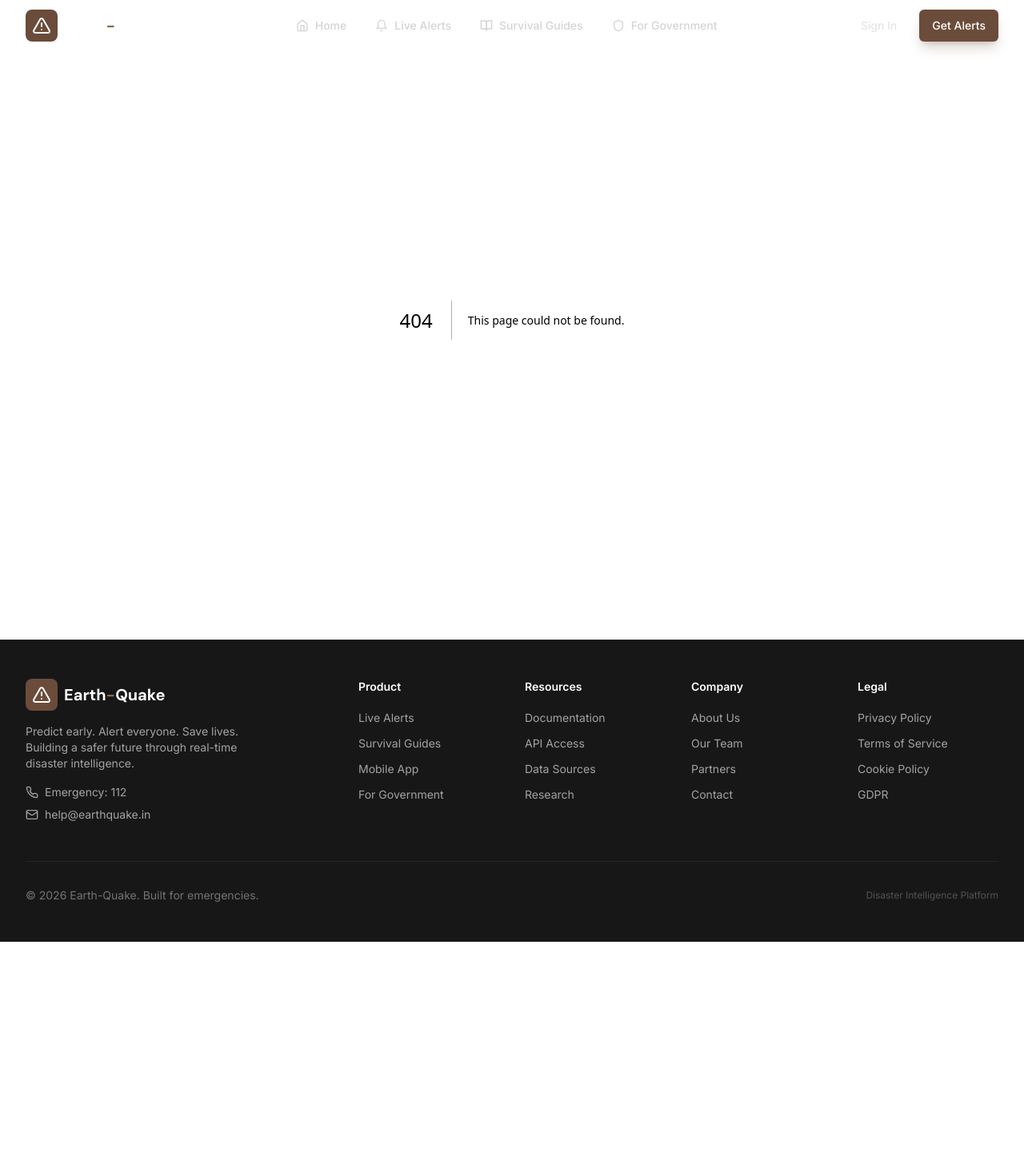
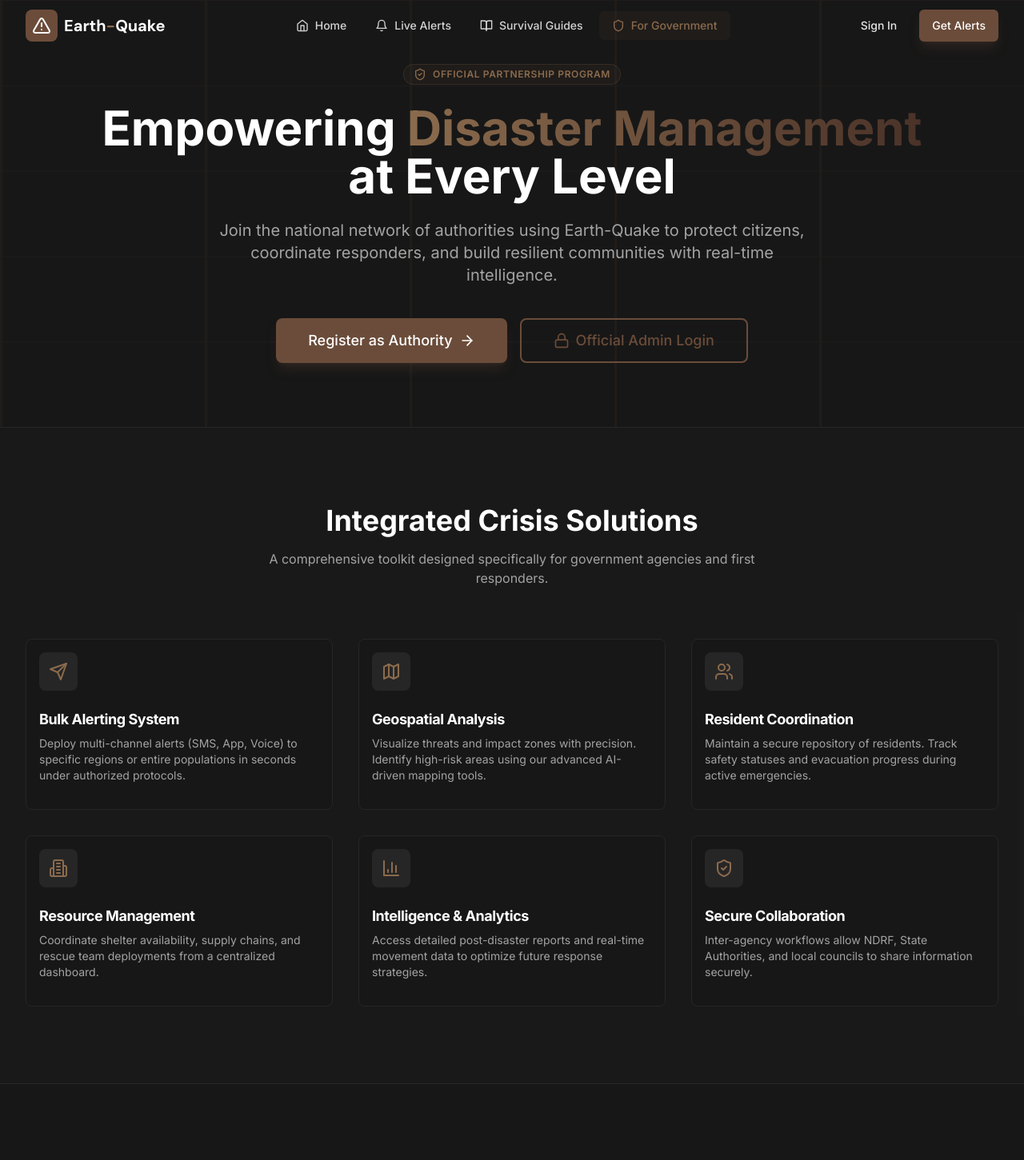
Before and after one commit to Atharvkulshrestha08/Earth-Quake, a Next.js app: page /government in a window 1280 px wide. Before the commit this address had no page. Shown: the top 1451 px of the page at 80% size. Before the commit the page ends 1178 px from the top, so only its background shows below. Built offline with nearby package versions, Linux system fonts and the light colour scheme.

Commit message:
feat: implement government landing page and update navigation links

```diff
--- /dev/null
+++ b/src/app/government/page.tsx
@@ -0,0 +1,175 @@
+import Link from "next/link";
+import {
+  Building2,
+  ShieldCheck,
+  Users,
+  BarChart3,
+  Send,
+  Map as MapIcon,
+  ArrowRight,
+  Lock
+} from "lucide-react";
+import { Button } from "@/components/ui/button";
+import { Card, CardContent, CardHeader, CardTitle, CardDescription } from "@/components/ui/card";
+
+export default function GovernmentPage() {
+  return (
+    <div className="flex flex-col min-h-screen">
+      {/* Hero Section */}
+      <section className="relative py-20 overflow-hidden bg-neutral-900 border-b border-neutral-800">
+        <div className="absolute inset-0 opacity-10">
+          <svg className="w-full h-full" viewBox="0 0 100 100" preserveAspectRatio="none">
+            <defs>
+              <pattern id="grid-large" width="20" height="20" patternUnits="userSpaceOnUse">
+                <path d="M 20 0 L 0 0 0 20" fill="none" stroke="currentColor" strokeWidth="0.5" className="text-primary-500" />
+              </pattern>
+            </defs>
+            <rect width="100" height="100" fill="url(#grid-large)" />
+          </svg>
+        </div>
+
+        <div className="relative z-10 max-w-7xl mx-auto px-4 sm:px-6 lg:px-8 text-center">
+          <div className="inline-flex items-center gap-2 px-3 py-1 bg-primary-500/10 border border-primary-500/30 rounded-full mb-6">
+            <ShieldCheck className="w-4 h-4 text-primary-400" />
+            <span className="text-xs font-semibold text-primary-400 uppercase tracking-wider">
+              Official Partnership Program
+            </span>
+          </div>
+
+          <h1 className="text-4xl md:text-6xl font-bold text-white mb-6 leading-tight">
+            Empowering <span className="gradient-text">Disaster Management</span> <br />
+            at Every Level
+          </h1>
+
+          <p className="text-xl text-neutral-400 max-w-3xl mx-auto mb-10">
+            Join the national network of authorities using Earth-Quake to protect citizens,
+            coordinate responders, and build resilient communities with real-time intelligence.
+          </p>
+
+          <div className="flex flex-col sm:flex-row items-center justify-center gap-4">
+            <Button size="xl" asChild>
+              <Link href="/register?type=government">
+                Register as Authority
+                <ArrowRight className="ml-2 w-5 h-5" />
+              </Link>
+            </Button>
+            <Button size="xl" variant="outline" asChild>
+              <Link href="/admin">
+                <Lock className="mr-2 w-5 h-5" />
+                Official Admin Login
+              </Link>
+            </Button>
+          </div>
+        </div>
+      </section>
+
+      {/* Main Features */}
+      <section className="py-24 bg-neutral-800/20">
+        <div className="max-w-7xl mx-auto px-4 sm:px-6 lg:px-8">
+          <div className="text-center mb-16">
+            <h2 className="text-3xl md:text-4xl font-bold text-white mb-4">
+              Integrated Crisis Solutions
+            </h2>
+            <p className="text-neutral-400 max-w-2xl mx-auto">
+              A comprehensive toolkit designed specifically for government agencies and first responders.
+            </p>
+          </div>
+
+          <div className="grid md:grid-cols-2 lg:grid-cols-3 gap-8">
+            <FeatureItem
+              icon={Send}
+              title="Bulk Alerting System"
+              description="Deploy multi-channel alerts (SMS, App, Voice) to specific regions or entire populations in seconds under authorized protocols."
+            />
+            <FeatureItem
+              icon={MapIcon}
+              title="Geospatial Analysis"
+              description="Visualize threats and impact zones with precision. Identify high-risk areas using our advanced AI-driven mapping tools."
+            />
+            <FeatureItem
+              icon={Users}
+              title="Resident Coordination"
+              description="Maintain a secure repository of residents. Track safety statuses and evacuation progress during active emergencies."
+            />
+            <FeatureItem
+              icon={Building2}
+              title="Resource Management"
+              description="Coordinate shelter availability, supply chains, and rescue team deployments from a centralized dashboard."
+            />
+            <FeatureItem
+              icon={BarChart3}
+              title="Intelligence & Analytics"
+              description="Access detailed post-disaster reports and real-time movement data to optimize future response strategies."
+            />
+            <FeatureItem
+              icon={ShieldCheck}
+              title="Secure Collaboration"
+              description="Inter-agency workflows allow NDRF, State Authorities, and local councils to share information securely."
+            />
+          </div>
+        </div>
+      </section>
+
+      {/* Access Levels */}
+      <section className="py-24 border-t border-neutral-800">
+        <div className="max-w-5xl mx-auto px-4 sm:px-6 lg:px-8">
+          <div className="bg-neutral-900 border border-neutral-700 rounded-2xl overflow-hidden">
+            <div className="p-8 md:p-12 text-center border-b border-neutral-800">
+              <h2 className="text-2xl font-bold text-white mb-4">Official Admin Portal</h2>
+              <p className="text-neutral-400 mb-8">
+                Authorized officials can access the secure dashboard to manage alerts and resources.
+              </p>
+              <Button size="lg" asChild className="px-12">
+                <Link href="/admin">
+                  Go to Secure Admin Dashboard
+                </Link>
+              </Button>
+            </div>
+            <div className="grid md:grid-cols-2 bg-neutral-800/40">
+              <div className="p-8 border-b md:border-b-0 md:border-r border-neutral-800">
+                <h3 className="font-semibold text-white mb-4 flex items-center gap-2">
+                  <div className="w-2 h-2 bg-primary-500 rounded-full" />
+                  Request Access
+                </h3>
+                <p className="text-sm text-neutral-400 mb-4">
+                  New to Earth-Quake? If you represent a local or state authority,
+                  you can request credentials for your department.
+                </p>
+                <Link href="#" className="text-sm text-primary-400 hover:text-primary-300 font-medium">
+                  Submit access request &rarr;
+                </Link>
+              </div>
+              <div className="p-8">
+                <h3 className="font-semibold text-white mb-4 flex items-center gap-2">
+                  <div className="w-2 h-2 bg-alert-medium rounded-full" />
+                  Onboarding Support
+                </h3>
+                <p className="text-sm text-neutral-400 mb-4">
+                  Need help integrating your data feeds? Our technical team
+                  provides 24/7 support for official partnerships.
+                </p>
+                <Link href="#" className="text-sm text-primary-400 hover:text-primary-300 font-medium">
+                  Contact partner support &rarr;
+                </Link>
+              </div>
+            </div>
+          </div>
+        </div>
+      </section>
+    </div>
+  );
+}
+
+function FeatureItem({ icon: Icon, title, description }: { icon: any, title: string, description: string }) {
+  return (
+    <Card className="bg-neutral-900/50 border-neutral-800 hover:border-primary-500/30 transition-all group">
+      <CardHeader>
+        <div className="w-12 h-12 bg-neutral-800 rounded-lg flex items-center justify-center mb-4 group-hover:bg-primary-500/10 transition-colors">
+          <Icon className="w-6 h-6 text-primary-400" />
+        </div>
+        <CardTitle className="text-lg font-bold text-white mb-2">{title}</CardTitle>
+        <CardDescription className="text-neutral-400">{description}</CardDescription>
+      </CardHeader>
+    </Card>
+  );
+}
--- a/src/app/page.tsx
+++ b/src/app/page.tsx
@@ -408,7 +408,7 @@ export default function HomePage() {
               </Link>
             </Button>
             <Button size="xl" variant="outline" className="border-white text-white hover:bg-white hover:text-primary-800 w-full sm:w-auto" asChild>
-              <Link href="/admin">
+              <Link href="/government">
                 <Shield className="mr-2 w-5 h-5" />
                 For Government Officials
               </Link>
--- a/src/components/layout/footer.tsx
+++ b/src/components/layout/footer.tsx
@@ -6,7 +6,7 @@ const footerLinks = {
     { name: "Live Alerts", href: "/alerts" },
     { name: "Survival Guides", href: "/guides" },
     { name: "Mobile App", href: "/app" },
-    { name: "For Government", href: "/admin" },
+    { name: "For Government", href: "/government" },
   ],
   resources: [
     { name: "Documentation", href: "/docs" },
--- a/src/components/layout/navbar.tsx
+++ b/src/components/layout/navbar.tsx
@@ -22,7 +22,7 @@ const navigation = [
   { name: "Home", href: "/", icon: Home },
   { name: "Live Alerts", href: "/alerts", icon: Bell },
   { name: "Survival Guides", href: "/guides", icon: BookOpen },
-  { name: "For Government", href: "/admin", icon: Shield },
+  { name: "For Government", href: "/government", icon: Shield },
 ];
 
 export function Navbar() {
```
